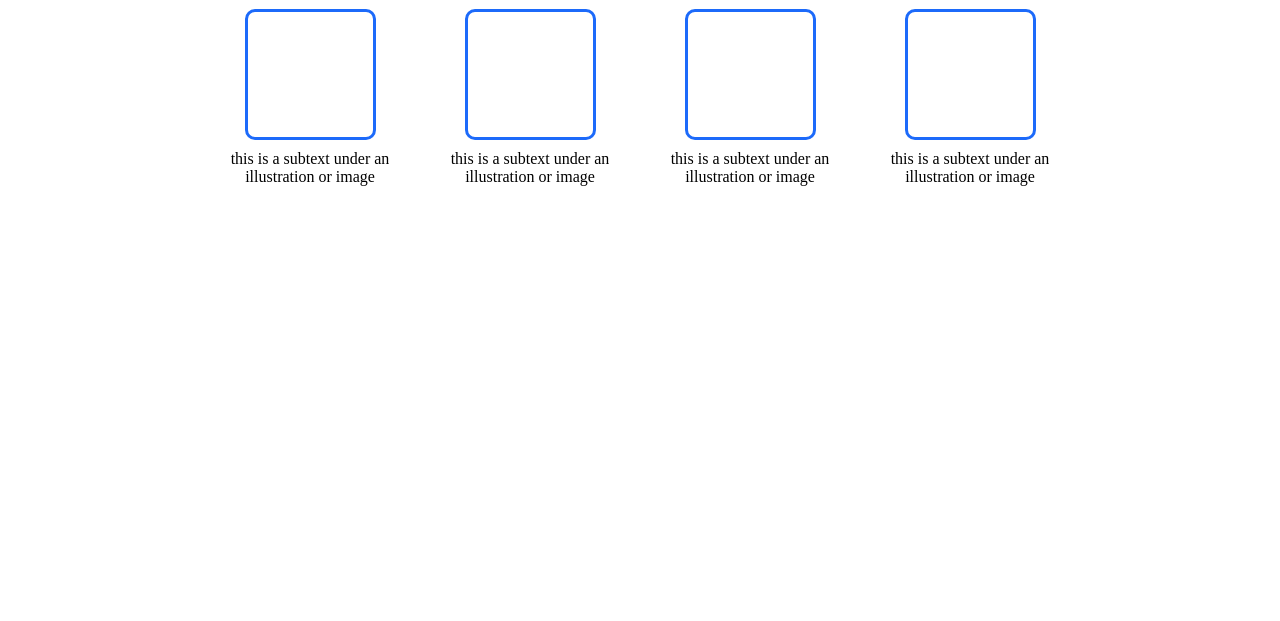
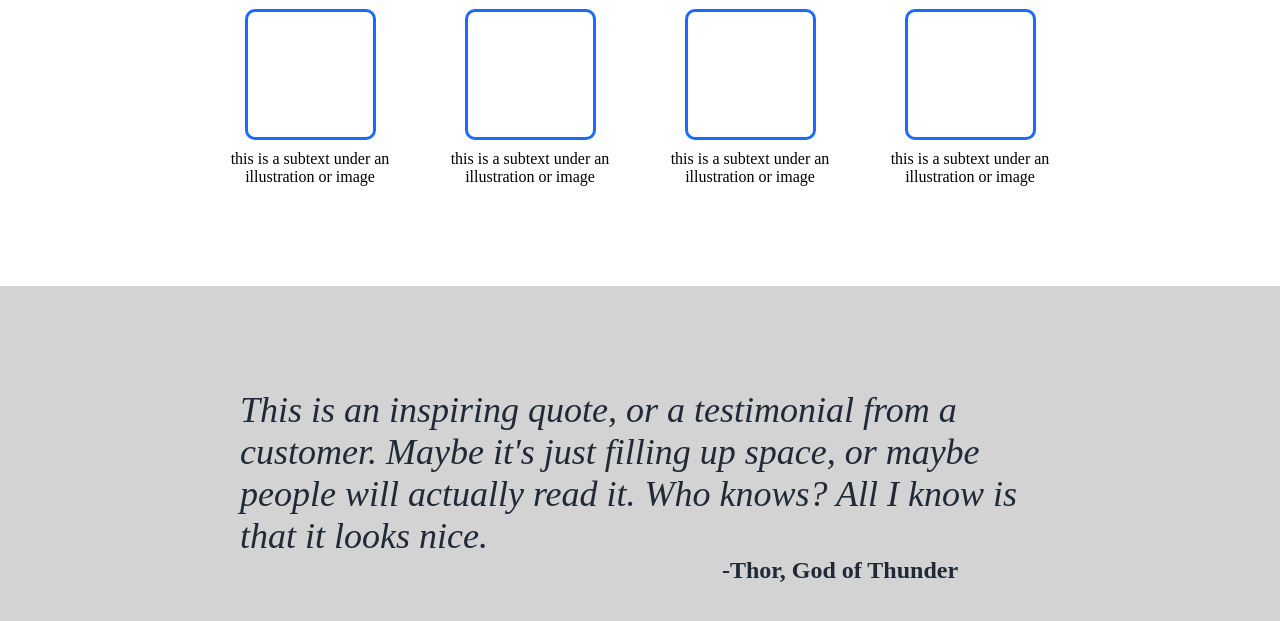
Before and after one commit to ripEmperor/firstProject, a plain HTML site: page index.html in a window 1280 px wide. Shown: the part 483-1104 px from the top of the page. Before the commit the page ends 800 px from the top, so only its background shows below. Drawn offline with Linux system fonts and the light colour scheme.

Commit message:
Added zone for quotes below image showcase.

```diff
--- a/index.html
+++ b/index.html
@@ -55,5 +55,18 @@
             <div class="subtext">this is a subtext under an illustration or image</div>
         </div>
     </div>
+    <div class="quoteZone">
+        <div class="quote">
+            <em>This is an inspiring quote,
+            or a testimonial from a customer.
+            Maybe it's just filling up space,
+            or maybe people will actually read it.
+            Who knows? All I know is that it looks nice.
+            </em>
+        </div>
+        <div class="author">
+            -Thor, God of Thunder
+        </div>
+    </div>
 </body>
 </html>
--- a/style.css
+++ b/style.css
@@ -103,6 +103,28 @@ body {
     text-align: center;
 }
 
+.quoteZone {
+    display:flex;
+    flex-direction: column;
+    justify-content: center;
+    align-items: center;
+    margin-top: 100px;
+    background-color: lightgray;
+    height: 400px;
+    font-size: 36px;
+    color: #1F2937;
+}
+
+.quote {
+    width: 800px;
+}
+
+.author {
+    font-size: 24px;
+    font-weight: 700;
+    padding-left: 400px;
+}
+
 a {
     color: #FFFFFF;
     text-decoration: none;
```
